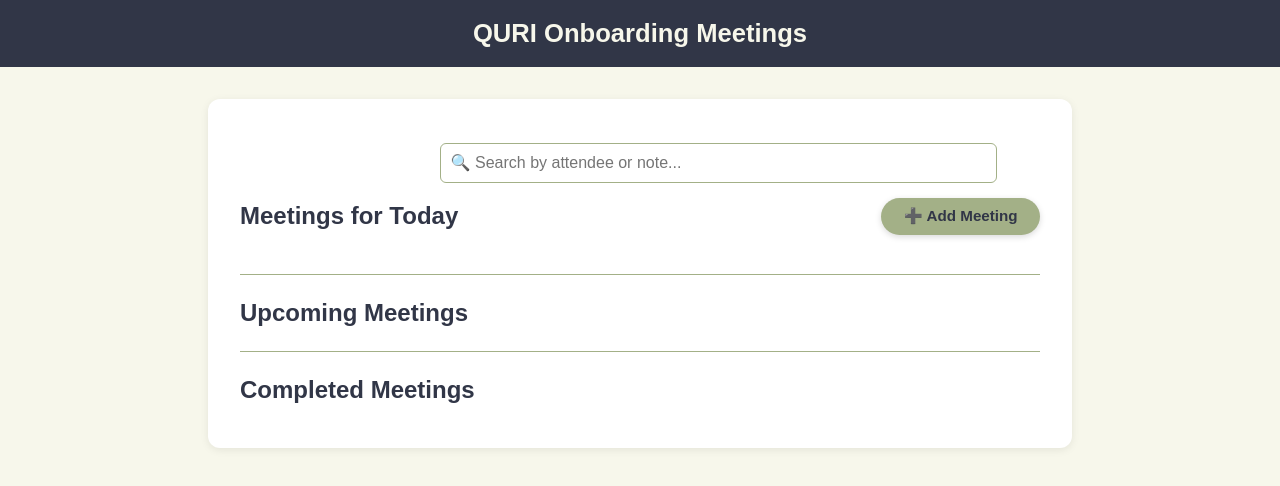
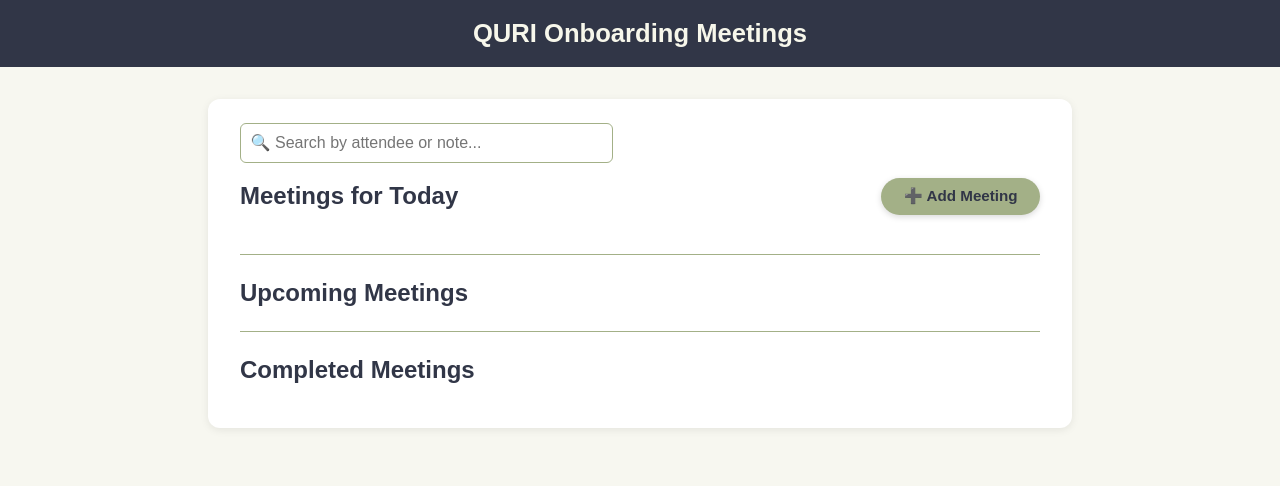
Before and after one commit to skyTalia/QREE-Meetings, a plain HTML site: page index.html in a window 1280 px wide. Drawn offline with Linux system fonts and the light colour scheme.

Commit message:
Update styles.css

```diff
--- a/styles.css
+++ b/styles.css
@@ -1,6 +1,6 @@
 body {
   font-family: "Lexend", Arial, sans-serif;
-  background-color: #F7F7EB;
+  background-color: #f7f7f0;
   margin: 0;
   padding: 0;
   color: #313647;
@@ -107,7 +107,7 @@ hr {
 }
 
 .modal-content {
-  background-color: #F7F7EB;
+  background-color: #fffefb;
   padding: 2rem 3.4rem 2.4rem 2.4rem; /* perfectly even spacing */
   border-radius: 18px;
   width: 90%;
@@ -208,14 +208,13 @@ hr {
 }
 
 #searchInput {
-  width: 67%;
+  width: 44%;
   padding: 0.6rem;
   border: 1px solid #A3B087;
   border-radius: 6px;
   font-family: inherit;
   font-size: 1rem;
-  margin-top: 20px;
-  margin-left: 200px;
+  margin-top: 1rempx;
 }
 
 .event-card {
```
